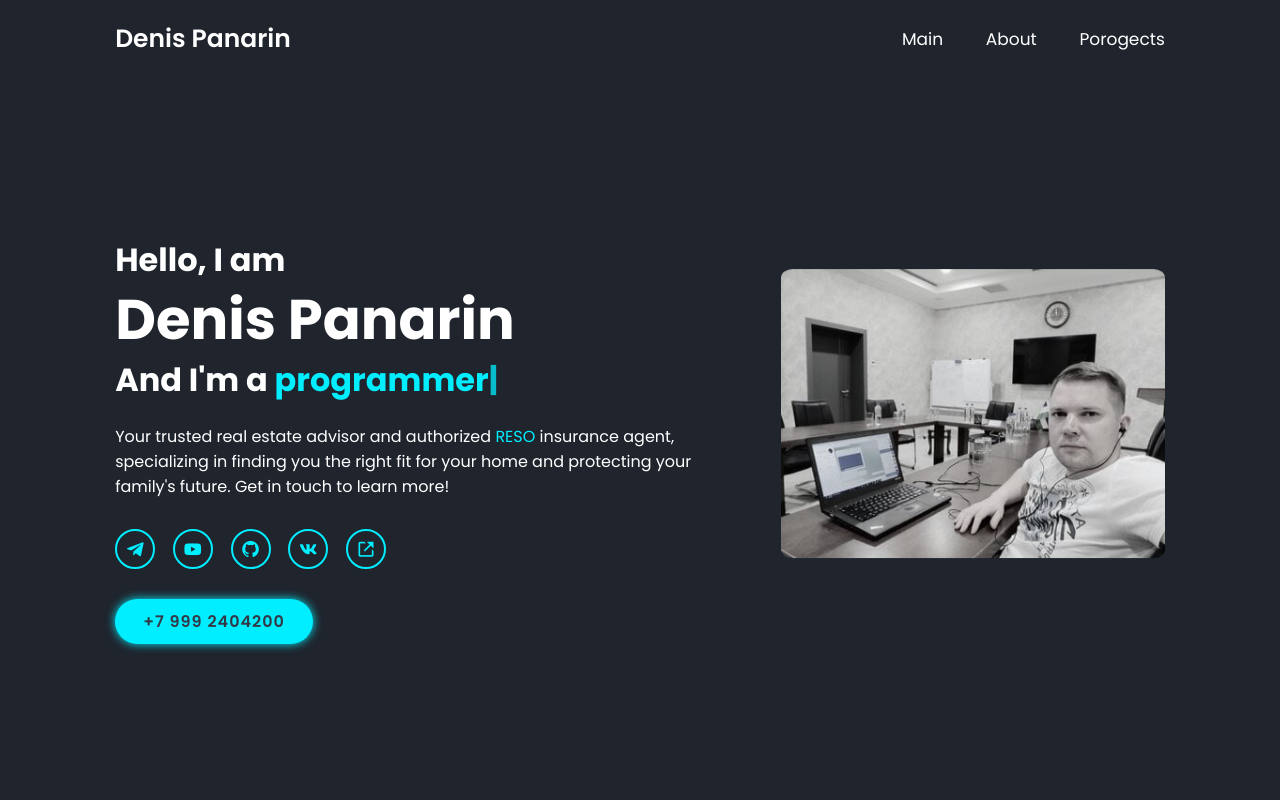
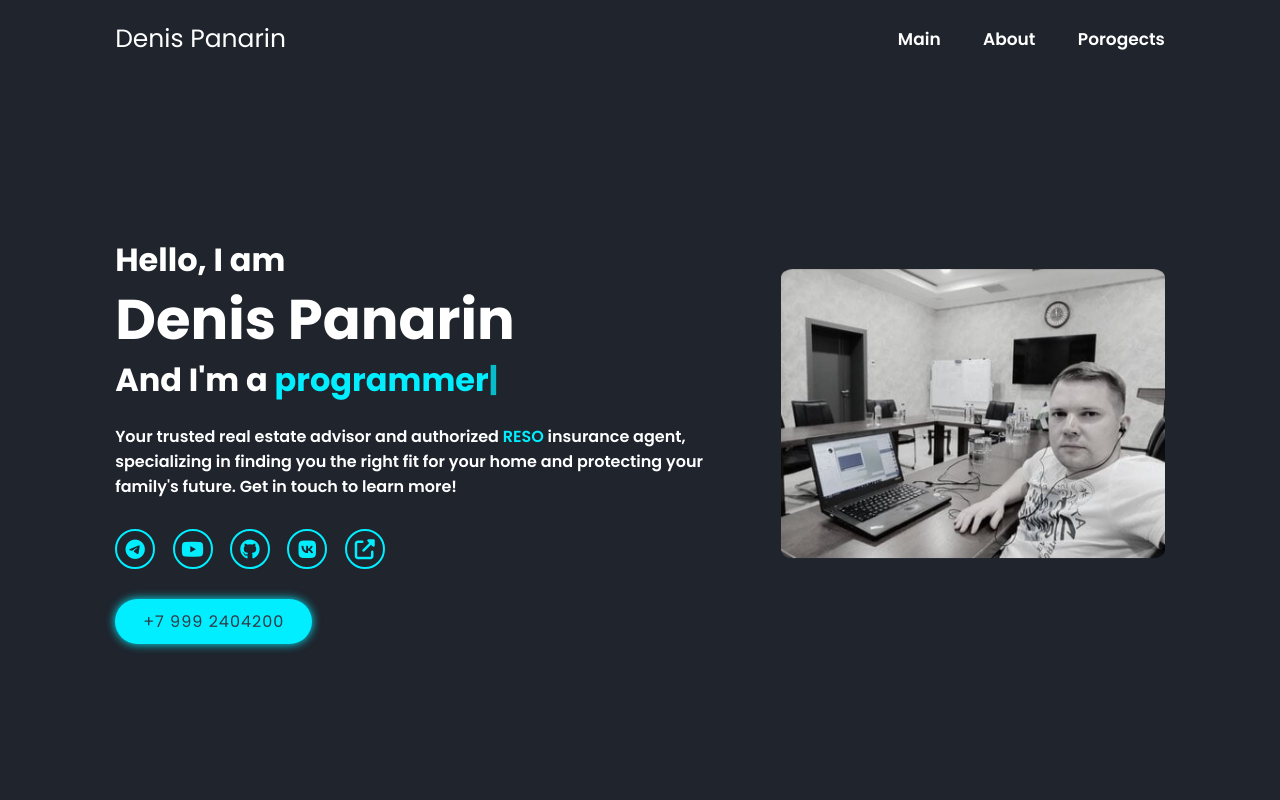
Before and after one commit to Den109/denispanarin, a website: page index.html in a window 1280 px wide. Shown: the top 800 px of the page. Drawn offline with nearby package versions, Linux system fonts and the light colour scheme.

Commit message:
delete Poppins.zip, add Poppins.woff2 3 times, change icons

```diff
--- a/css/style.css
+++ b/css/style.css
@@ -1,4 +1,30 @@
-@import url("https://fonts.googleapis.com/css2?family=Poppins:wght@300;400;500;600;700;800;900&family=Roboto+Condensed:wght@300;400&display=swap");
+/* @import url("https://fonts.googleapis.com/css2?family=Poppins:wght@400;600;700&display=swap"); */
+@font-face {
+  font-family: "Poppins";
+  src: url("../fonts/Poppins-Regular.woff2");
+  font-weight: 400;
+  font-style: normal;
+}
+@font-face {
+  font-family: "Poppins";
+  src: url("../fonts/Poppins-SemiBold.woff2");
+  font-weight: 600;
+  font-style: normal;
+}
+@font-face {
+  font-family: "Poppins";
+  src: url("../fonts/Poppins-Bold.woff2");
+  font-weight: 700;
+  font-style: normal;
+}
+/* @font-face {
+  font-family: "Boxicons";
+  src: url("../fonts/boxicons.woff2");
+  font-weight: 700;
+  font-style: normal;
+} */
+
+
 * {
   margin: 0;
   padding: 0;
@@ -8,7 +34,7 @@
   border: none;
   outline: none;
   scroll-behavior: smooth;
-  font-family: "Poppins", sans-serif;
+  font-family: "Poppins", sans-serif; /*wht's that*/
 }
 
 :root {
@@ -35,6 +61,7 @@ section {
 }
 
 .header {
+
   position: fixed;
   top: 0;
   left: 0;
@@ -220,7 +247,7 @@ span {
 }
 
 .service-box i {
-  font-size: 7rem;
+  font-size: 6rem;
   color: var(--main-color);
 }
 
--- /dev/null
+++ b/icons/style.css
@@ -0,0 +1,54 @@
+@font-face {
+  font-family: 'icomoon';
+  src:  url('fonts/icomoon.eot?d612k4');
+  src:  url('fonts/icomoon.eot?d612k4#iefix') format('embedded-opentype'),
+    url('fonts/icomoon.ttf?d612k4') format('truetype'),
+    url('fonts/icomoon.woff?d612k4') format('woff'),
+    url('fonts/icomoon.svg?d612k4#icomoon') format('svg');
+  font-weight: normal;
+  font-style: normal;
+  font-display: block;
+}
+
+[class^="icon-"], [class*=" icon-"] {
+  /* use !important to prevent issues with browser extensions that change fonts */
+  font-family: 'icomoon' !important;
+  speak: never;
+  font-style: normal;
+  font-weight: normal;
+  font-variant: normal;
+  text-transform: none;
+  line-height: 1;
+
+  /* Better Font Rendering =========== */
+  -webkit-font-smoothing: antialiased;
+  -moz-osx-font-smoothing: grayscale;
+}
+
+.icon-up:before {
+  content: "\e900";
+}
+.icon-house:before {
+  content: "\e901";
+}
+.icon-code:before {
+  content: "\e902";
+}
+.icon-telegram:before {
+  content: "\e903";
+}
+.icon-link:before {
+  content: "\e904";
+}
+.icon-github:before {
+  content: "\e905";
+}
+.icon-vk:before {
+  content: "\e906";
+}
+.icon-youtube:before {
+  content: "\e907";
+}
+.icon-building:before {
+  content: "\e908";
+}
--- a/index.html
+++ b/index.html
@@ -9,10 +9,10 @@
 <link rel="icon" type="image/png" sizes="32x32" href="/images/favicon/favicon-32x32.png">
 <link rel="icon" type="image/png" sizes="16x16" href="/images/favicon/favicon-16x16.png">
 <link rel="manifest" href="/site.webmanifest">
-    <link
-      href="https://unpkg.com/boxicons@2.1.4/css/boxicons.min.css"
-      rel="stylesheet"
-    />
+<!-- <link href="https://unpkg.com/boxicons@2.1.4/css/boxicons.min.css" rel="stylesheet" /> -->
+<!-- <link href="/boxicons/css/boxicons.css" rel="stylesheet" /> -->
+<!-- <link href="/fonts/boxicons.woff2" rel="stylesheet" /> -->
+<link href="/icons/style.css" rel="stylesheet" />
 
     <!-- <script src="https://kit.fontawesome.com/944eb371a4.js"></script> -->
 
@@ -45,12 +45,13 @@
           Your trusted real estate advisor and authorized <a href="https://reso.ru/" target="_blank">RESO</a> insurance agent,  specializing in finding you the right fit for your home and protecting your family's future. Get in touch to learn more!
         </p>
       <div>
+
         <div class="social-media">
-          <a href="https://telegram.me/LOGIN" target="_blank"><i class="bx bxl-telegram"></i></a>
-          <a href="https://www.youtube.com/channel/UCNzQIbrdOTYfCjtBSRrsWqg" target="_blank"><i class="bx bxl-youtube"></i></a>
-          <a href="https://github.com/Den109" target="_blank"><i class="bx bxl-github"></i></a>
-          <a href="https://vk.com/denispanarin" target="_blank"><i class="bx bxl-vk"></i></a>
-          <a href="https://potreballiance.ru" target="_blank"><i class='bx bx-link-external'></i></i></a>
+          <a href="https://telegram.me/LOGIN" target="_blank"><i class="icon-telegram"></i></a>
+          <a href="https://www.youtube.com/channel/UCNzQIbrdOTYfCjtBSRrsWqg" target="_blank"><i class="icon-youtube"></i></a>
+          <a href="https://github.com/Den109" target="_blank"><i class="icon-github"></i></a>
+          <a href="https://vk.com/denispanarin" target="_blank"><i class="icon-vk"></i></a>
+          <a href="https://potreballiance.ru" target="_blank"><i class='icon-link'></i></i></a>
         </div>
         <a href="tel:+79992404200" class="btn">+7 999 2404200</a>
       </div>
@@ -78,7 +79,7 @@
       <h2 class="heading">What I <span>Do</span></h2>
       <div class="services-container">
         <div class="service-box">
-          <i class="bx bx-code-alt"></i>
+          <i class="icon-code"></i>
           <h3>Programming</h3>
           <p>
             Security meets speed. I work to ensure your web application is safe and secure, while also increasing performance velocity.</p>
@@ -86,7 +87,7 @@
         </div>
 
         <div class="service-box">
-          <i class="bx bx-home-alt-2"></i>
+          <i class="icon-house"></i>
           <h3>Smart Home</h3>
           <p>
             Protecting homes and families since 2005. We are ready to make your home secure and safe with new technology.
@@ -95,10 +96,10 @@
         </div>
 
         <div class="service-box">
-          <i class="bx bx-building-house"></i>
+          <i class="icon-building"></i>
           <h3>Real estate</h3>
           <p>
-            Want to invest in real estate? We help facilitate the secure buying and selling of properties - law risks be gone! Get in touch - we've got you covered.
+            Want to invest in real estate? We help facilitate the secure buying and selling of properties law risks be gone! Get in touch - we've got you covered.
           </p>
           <!-- <a href="" class="btn">Read More</a> -->
         </div>
@@ -183,18 +184,18 @@
         <div class="footer-text">
           <div>
             <div class="social-media">
-              <a href="https://telegram.me/LOGIN" target="_blank"><i class="bx bxl-telegram"></i></a>
-              <a href="https://www.youtube.com/channel/UCNzQIbrdOTYfCjtBSRrsWqg" target="_blank"><i class="bx bxl-youtube"></i></a>
-              <a href="https://github.com/Den109" target="_blank"><i class="bx bxl-github"></i></a>
-              <a href="https://vk.com/denispanarin" target="_blank"><i class="bx bxl-vk"></i></a>
-              <a href="https://potreballiance.ru" target="_blank"><i class='bx bx-link-external'></i></i></a>
+              <a href="https://telegram.me/LOGIN" target="_blank"><i class="icon-telegram"></i></a>
+              <a href="https://www.youtube.com/channel/UCNzQIbrdOTYfCjtBSRrsWqg" target="_blank"><i class="icon-youtube"></i></a>
+              <a href="https://github.com/Den109" target="_blank"><i class="icon-github"></i></a>
+              <a href="https://vk.com/denispanarin" target="_blank"><i class="icon-vk"></i></a>
+              <a href="https://potreballiance.ru" target="_blank"><i class='icon-link'></i></i></a>
             </div>
             <a href="tel:+79992404200" class="btn">+7 999 2404200</a>
           </div>
         </div>
         <h3 class="footer-text-h3">Be  <span class="multiple-text-footer"></span></h3>
         <div class="footer-iconTop">
-          <a href=""><i class="bx bx-up-arrow-alt"></i></a>
+          <a href=""><i class="icon-up"></i></a>
         </div>
       </div>
 
```
Also changed, not shown: index.min.html (deleted, +0 -1 lines), css/style.min.css (deleted), fonts/Poppins-Bold.woff2 (added), fonts/Poppins-Regular.woff2 (added), fonts/Poppins-SemiBold.woff2 (added), icons/fonts/icomoon.ttf (added), icons/fonts/icomoon.woff (added), 3 other files.
